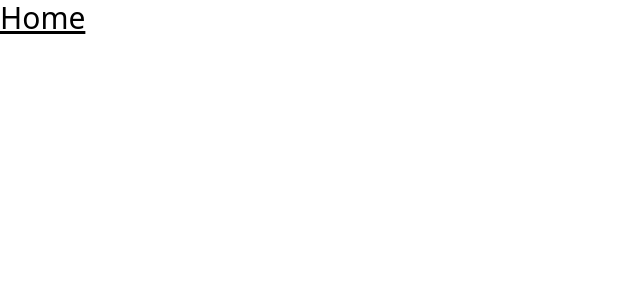
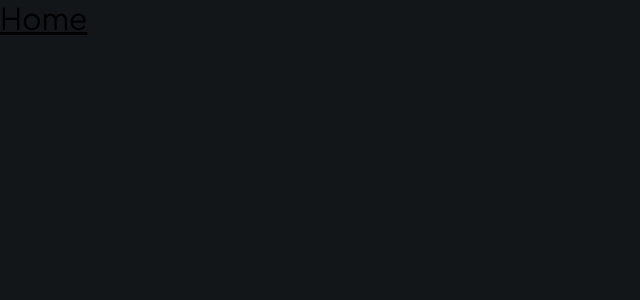
Before and after one commit to itsmrad/MedEase, a Next.js app: page / in a window 1280 px wide. Shown: the top 300 px of the page, without its empty margins (0-640 px from the left). Built offline with nearby package versions, Linux system fonts and the light colour scheme.

Commit message:
Default Css Values Updated

```diff
--- a/app/globals.css
+++ b/app/globals.css
@@ -1,3 +1,350 @@
 @tailwind base;
 @tailwind components;
 @tailwind utilities;
+
+/* ========================================== TAILWIND STYLES */
+@layer base {
+  /* Remove scrollbar */
+  .remove-scrollbar::-webkit-scrollbar {
+    width: 0px;
+    height: 0px;
+    border-radius: 0px;
+  }
+
+  .remove-scrollbar::-webkit-scrollbar-track {
+    background: transparent;
+  }
+
+  .remove-scrollbar::-webkit-scrollbar-thumb {
+    background: transparent;
+    border-radius: 0px;
+  }
+
+  .remove-scrollbar::-webkit-scrollbar-thumb:hover {
+    /* background: #1e2238; */
+    background: transparent;
+  }
+}
+
+@layer utilities {
+  /* ===== UTILITIES */
+  .sidebar {
+    @apply remove-scrollbar w-full max-w-72 flex-col overflow-auto bg-black-800 px-7 py-10;
+  }
+
+  .left-sidebar {
+    @apply hidden lg:flex;
+  }
+
+  .right-sidebar {
+    @apply hidden xl:flex;
+  }
+
+  .clip-text {
+    @apply bg-clip-text text-transparent;
+  }
+
+  .bg-image {
+    @apply bg-black-900 bg-light-rays bg-cover bg-no-repeat;
+  }
+
+  .header {
+    @apply text-32-bold md:text-36-bold;
+  }
+
+  .sub-header {
+    @apply text-18-bold md:text-24-bold;
+  }
+
+  .container {
+    @apply relative flex-1 overflow-y-auto px-[5%];
+  }
+
+  .sub-container {
+    @apply mx-auto flex size-full flex-col py-10;
+  }
+
+  .side-img {
+    @apply hidden h-full object-cover md:block;
+  }
+
+  .copyright {
+    @apply text-14-regular justify-items-end text-center text-dark-600 xl:text-left;
+  }
+
+  /* ==== SUCCESS */
+  .success-img {
+    @apply m-auto flex flex-1 flex-col items-center justify-between gap-10 py-10;
+  }
+
+  .request-details {
+    @apply flex w-full flex-col items-center gap-8 border-y-2 border-dark-400 py-8 md:w-fit md:flex-row;
+  }
+
+  /* ===== ADMIN */
+  .admin-header {
+    @apply sticky top-3 z-20 mx-3 flex items-center justify-between rounded-2xl bg-dark-200 px-[5%] py-5 shadow-lg xl:px-12;
+  }
+
+  .admin-main {
+    @apply flex flex-col items-center space-y-6 px-[5%] pb-12 xl:space-y-12 xl:px-12;
+  }
+
+  .admin-stat {
+    @apply flex w-full flex-col justify-between gap-5 sm:flex-row xl:gap-10;
+  }
+
+  /* ==== FORM */
+  .radio-group {
+    @apply flex h-full flex-1 items-center gap-2 rounded-md border border-dashed border-dark-500 bg-dark-400 p-3;
+  }
+
+  .checkbox-label {
+    @apply cursor-pointer text-sm font-medium text-dark-700 peer-disabled:cursor-not-allowed peer-disabled:opacity-70 md:leading-none;
+  }
+
+  /* ==== File Upload */
+  .file-upload {
+    @apply text-12-regular flex cursor-pointer  flex-col items-center justify-center gap-3 rounded-md border border-dashed border-dark-500 bg-dark-400 p-5;
+  }
+
+  .file-upload_label {
+    @apply flex flex-col justify-center gap-2 text-center text-dark-600;
+  }
+
+  /* ==== Stat Card */
+  .stat-card {
+    @apply flex flex-1 flex-col gap-6 rounded-2xl bg-cover p-6 shadow-lg;
+  }
+
+  /* ==== Status Badge */
+  .status-badge {
+    @apply flex w-fit items-center gap-2 rounded-full px-4 py-2;
+  }
+
+  /* Data Table */
+  .data-table {
+    @apply z-10 w-full overflow-hidden rounded-lg border border-dark-400 shadow-lg;
+  }
+
+  .table-actions {
+    @apply flex w-full items-center justify-between space-x-2 p-4;
+  }
+
+  /* ===== ALIGNMENTS */
+  .flex-center {
+    @apply flex items-center justify-center;
+  }
+
+  .flex-between {
+    @apply flex items-center justify-between;
+  }
+
+  /* ===== TYPOGRAPHY */
+  .text-36-bold {
+    @apply text-[36px] leading-[40px] font-bold;
+  }
+
+  .text-24-bold {
+    @apply text-[24px] leading-[28px] font-bold;
+  }
+
+  .text-32-bold {
+    @apply text-[32px] leading-[36px] font-bold;
+  }
+
+  .text-18-bold {
+    @apply text-[18px] leading-[24px] font-bold;
+  }
+
+  .text-16-semibold {
+    @apply text-[16px] leading-[20px] font-semibold;
+  }
+
+  .text-16-regular {
+    @apply text-[16px] leading-[20px] font-normal;
+  }
+
+  .text-14-medium {
+    @apply text-[14px] leading-[18px] font-medium;
+  }
+
+  .text-14-regular {
+    @apply text-[14px] leading-[18px] font-normal;
+  }
+
+  .text-12-regular {
+    @apply text-[12px] leading-[16px] font-normal;
+  }
+
+  .text-12-semibold {
+    @apply text-[12px] leading-[16px] font-semibold;
+  }
+
+  /* =====  SHADCN OVERRIDES */
+  .shad-primary-btn {
+    @apply bg-green-500 text-white !important;
+  }
+
+  .shad-danger-btn {
+    @apply bg-red-700 text-white !important;
+  }
+
+  .shad-gray-btn {
+    @apply border border-dark-500 cursor-pointer bg-dark-400 text-white !important;
+  }
+
+  .shad-input-label {
+    @apply text-14-medium text-dark-700 !important;
+  }
+
+  .shad-input {
+    @apply bg-dark-400 placeholder:text-dark-600 border-dark-500 h-11 focus-visible:ring-0 focus-visible:ring-offset-0 !important;
+  }
+
+  .shad-input-icon {
+    @apply bg-dark-400 placeholder:text-dark-600 border-dark-500 h-11 focus-visible:ring-0 focus-visible:ring-offset-0 !important;
+  }
+
+  .shad-textArea {
+    @apply bg-dark-400 placeholder:text-dark-600 border-dark-500 focus-visible:ring-0 focus-visible:ring-offset-0 !important;
+  }
+
+  .shad-combobox-item {
+    @apply data-[disabled=true]:pointer-events-none data-[disabled=true]:opacity-50 !important;
+  }
+
+  .shad-combobox-trigger {
+    @apply h-11 !important;
+  }
+
+  .shad-select-trigger {
+    @apply bg-dark-400  placeholder:text-dark-600 border-dark-500 h-11 focus:ring-0 focus:ring-offset-0 !important;
+  }
+
+  .shad-select-content {
+    @apply bg-dark-400 border-dark-500 !important;
+  }
+
+  .shad-dialog {
+    @apply bg-dark-400 border-dark-500 !important;
+  }
+
+  .shad-dialog button {
+    @apply focus:ring-0 focus:ring-offset-0 focus-visible:border-none focus-visible:outline-none focus-visible:ring-transparent focus-visible:ring-offset-0 !important;
+  }
+
+  .shad-error {
+    @apply text-red-400 !important;
+  }
+
+  .shad-table {
+    @apply rounded-lg overflow-hidden !important;
+  }
+
+  .shad-table-row-header {
+    @apply border-b border-dark-400 text-light-200 hover:bg-transparent !important;
+  }
+
+  .shad-table-row {
+    @apply border-b border-dark-400 text-light-200 !important;
+  }
+
+  .shad-otp {
+    @apply w-full flex justify-between !important;
+  }
+
+  .shad-otp-slot {
+    @apply text-36-bold justify-center flex border border-dark-500 rounded-lg size-16 gap-4 !important;
+  }
+
+  .shad-alert-dialog {
+    @apply space-y-5 bg-dark-400 border-dark-500 outline-none !important;
+  }
+
+  .shad-sheet-content button {
+    @apply top-2 focus:ring-0 focus:ring-offset-0 focus-visible:border-none focus-visible:outline-none focus-visible:ring-transparent focus-visible:ring-offset-0 !important;
+  }
+
+  /* =====  REACT PHONE NUMBER INPUT OVERRIDES */
+  .input-phone {
+    @apply mt-2 h-11 rounded-md px-3 text-sm border bg-dark-400 placeholder:text-dark-600 border-dark-500 !important;
+  }
+
+  /* =====  REACT DATE PICKER OVERRIDES */
+  .date-picker {
+    @apply overflow-hidden border-transparent w-full placeholder:text-dark-600  h-11 text-14-medium rounded-md px-3 outline-none !important;
+  }
+}
+
+/* =====  REACT-DATEPICKER OVERRIDES */
+.react-datepicker-wrapper.date-picker {
+  display: flex;
+  align-items: center;
+}
+
+.react-datepicker,
+.react-datepicker__time,
+.react-datepicker__header,
+.react-datepicker__current-month,
+.react-datepicker__day-name,
+.react-datepicker__day,
+.react-datepicker-time__header {
+  background-color: #1a1d21 !important;
+  border-color: #363a3d !important;
+  color: #abb8c4 !important;
+}
+
+.react-datepicker__current-month,
+.react-datepicker__day-name,
+.react-datepicker-time__header {
+  color: #ffffff !important;
+}
+
+.react-datepicker__triangle {
+  fill: #1a1d21 !important;
+  color: #1a1d21 !important;
+  stroke: #1a1d21 !important;
+}
+
+.react-datepicker__time-list-item:hover {
+  background-color: #363a3d !important;
+}
+
+.react-datepicker__input-container input {
+  background-color: #1a1d21 !important;
+  width: 100%;
+  outline: none;
+}
+
+.react-datepicker__day--selected {
+  background-color: #24ae7c !important;
+  color: #ffffff !important;
+  border-radius: 4px;
+}
+
+.react-datepicker__time-list-item--selected {
+  background-color: #24ae7c !important;
+}
+
+.react-datepicker__time-container {
+  border-left: 1px solid #363a3d !important;
+}
+
+.react-datepicker__time-list-item {
+  display: flex !important;
+  align-items: center !important;
+}
+
+/* =====  REACT PHONE NUMBER INPUT OVERRIDES */
+.PhoneInputInput {
+  outline: none;
+  margin-left: 4px;
+  background: #1a1d21;
+  font-size: 14px;
+  font-weight: 500;
+}
+
+.PhoneInputInput::placeholder {
+  color: #1a1d21;
+}
--- a/tailwind.config.ts
+++ b/tailwind.config.ts
@@ -1,20 +1,81 @@
 import type { Config } from "tailwindcss";
 
-const config: Config = {
+const { fontFamily } = require("tailwindcss/defaultTheme");
+
+const config = {
+  darkMode: ["class"],
   content: [
-    "./pages/**/*.{js,ts,jsx,tsx,mdx}",
-    "./components/**/*.{js,ts,jsx,tsx,mdx}",
-    "./app/**/*.{js,ts,jsx,tsx,mdx}",
+    "./pages/**/*.{ts,tsx}",
+    "./components/**/*.{ts,tsx}",
+    "./app/**/*.{ts,tsx}",
+    "./src/**/*.{ts,tsx}",
   ],
+  prefix: "",
   theme: {
+    container: {
+      center: true,
+      padding: "2rem",
+      screens: {
+        "2xl": "1400px",
+      },
+    },
     extend: {
+      colors: {
+        green: {
+          500: "#24AE7C",
+          600: "#0D2A1F",
+        },
+        blue: {
+          500: "#79B5EC",
+          600: "#152432",
+        },
+        red: {
+          500: "#F37877",
+          600: "#3E1716",
+          700: "#F24E43",
+        },
+        light: {
+          200: "#E8E9E9",
+        },
+        dark: {
+          200: "#0D0F10",
+          300: "#131619",
+          400: "#1A1D21",
+          500: "#363A3D",
+          600: "#76828D",
+          700: "#ABB8C4",
+        },
+      },
+      fontFamily: {
+        sans: ["var(--font-sans)", ...fontFamily.sans],
+      },
       backgroundImage: {
-        "gradient-radial": "radial-gradient(var(--tw-gradient-stops))",
-        "gradient-conic":
-          "conic-gradient(from 180deg at 50% 50%, var(--tw-gradient-stops))",
+        appointments: "url('/assets/images/appointments-bg.png')",
+        pending: "url('/assets/images/pending-bg.png')",
+        cancelled: "url('/assets/images/cancelled-bg.png')",
+      },
+      keyframes: {
+        "accordion-down": {
+          from: { height: "0" },
+          to: { height: "var(--radix-accordion-content-height)" },
+        },
+        "accordion-up": {
+          from: { height: "var(--radix-accordion-content-height)" },
+          to: { height: "0" },
+        },
+        "caret-blink": {
+          "0%,70%,100%": { opacity: "1" },
+          "20%,50%": { opacity: "0" },
+        },
+      },
+      animation: {
+        "accordion-down": "accordion-down 0.2s ease-out",
+        "accordion-up": "accordion-up 0.2s ease-out",
+        "caret-blink": "caret-blink 1.25s ease-out infinite",
       },
     },
   },
-  plugins: [],
-};
+  plugins: [require("tailwindcss-animate")],
+} satisfies Config;
+
 export default config;
```
Also changed, not shown: package.json (+10 -4 lines), 1 other file (tests, documents, lock files or other folders).
